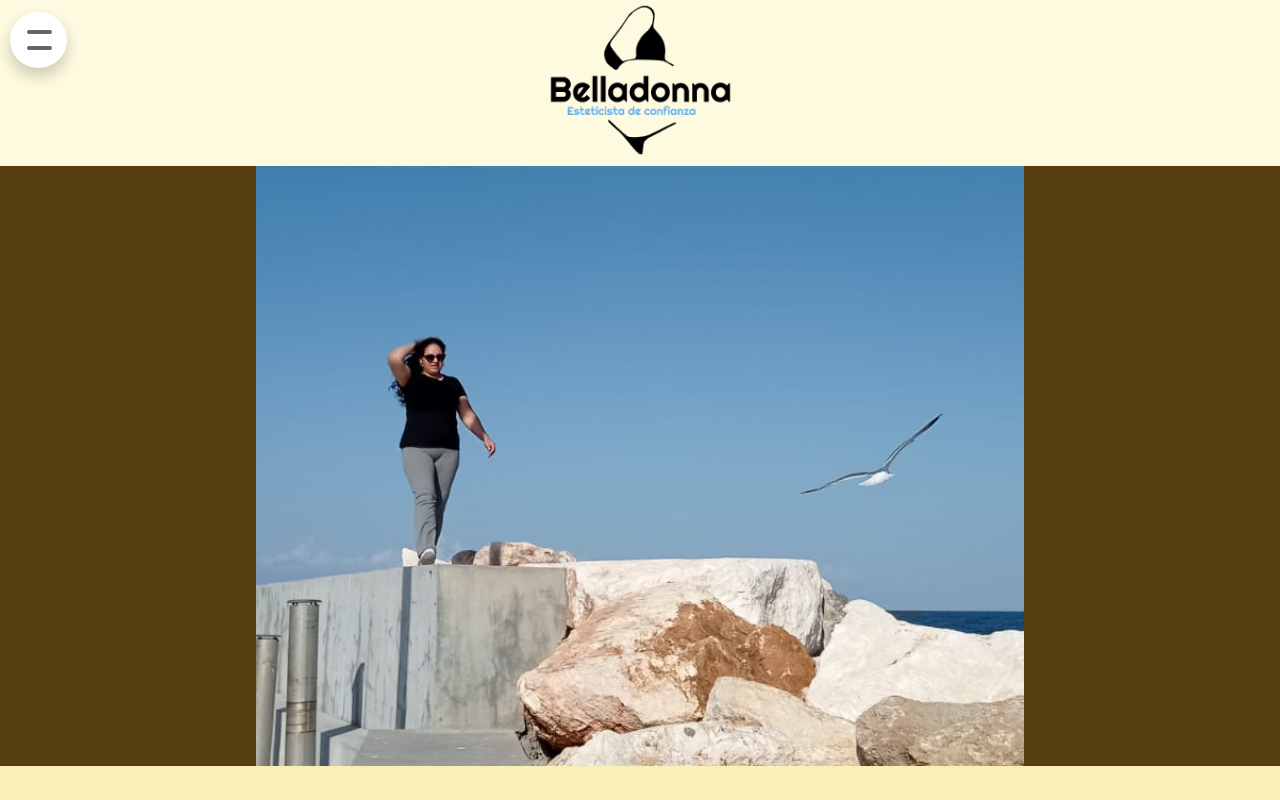
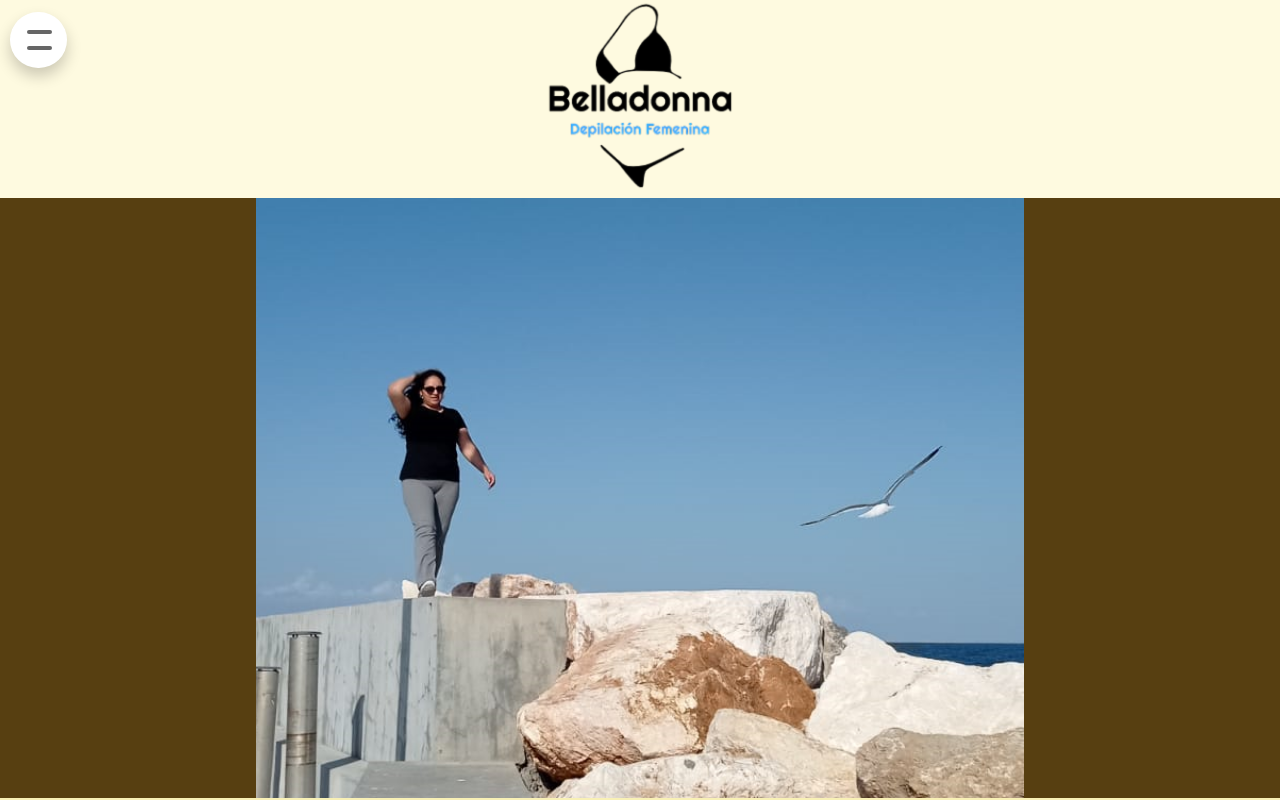
Before and after one commit to GreenMan-Coder/Belladonna, a Next.js app: page /Belladonna in a window 1280 px wide. Shown: the top 800 px of the page. Built offline with nearby package versions, Linux system fonts and the light colour scheme.

Commit message:
version2

```diff
--- a/components/header/Logo.jsx
+++ b/components/header/Logo.jsx
@@ -2,7 +2,7 @@ const Logo = ({image, tam}) => {
 
     return <div className="container">
 
-        {image === "one" ? <img src="/img/header/Logo.png" alt="bellaDonna" /> : <img src="/img/header/Logo2.png" alt="bellaDonna" />}
+        {image === "one" ? <img src="/img/header/Logo3.png" alt="bellaDonna" /> : <img src="/img/header/Logo2.png" alt="bellaDonna" />}
 
 
         <style jsx>{`
--- a/pages/Belladonna.jsx
+++ b/pages/Belladonna.jsx
@@ -5,7 +5,7 @@ import Biografia from "../components/belladonna/Biografia"
 const Belladonna = () => {
     return <article className="container">
 
-        <Header image="one" tam="10rem" num={1} num2={4}/>
+        <Header image="one" tam="12rem" num={1} num2={4}/>
         <Img/>
         <Biografia/>
 
--- a/pages/Services.jsx
+++ b/pages/Services.jsx
@@ -11,7 +11,7 @@ const Services = () => {
 
     return <section className="container">
 
-        <Header image="one" tam="10rem" num={1} num2={3}/>
+        <Header image="one" tam="12rem" num={1} num2={3}/>
         <Tittle row="2/3" col="1/5" />
         <h2>Elige la zona</h2>
 
--- a/pages/Store.jsx
+++ b/pages/Store.jsx
@@ -6,7 +6,7 @@ import Tittle from "../components/store/Tittle"
 const Store = () => {
     return <section className="container">
 
-        <Header image="one" tam="11rem" num={1} num2 = {2}/>
+        <Header image="one" tam="12rem" num={1} num2 = {2}/>
         <Tittle row="2/3"/>
         <Jewelry row="3/4"/>
         {/* <BuySteps row="4/5"/> */}
--- a/pages/index.jsx
+++ b/pages/index.jsx
@@ -12,7 +12,7 @@ const Front = () => {
         <link rel="icon" href="/favicon.ico" />
     </Head>
 
-        <Header image="one" tam="10rem" pos="center" num={2}/>
+        <Header image="one" tam="12rem" pos="center" num={2}/>
         <Trunk/>
         <style jsx>{`
 
```
Also changed, not shown: public/img/header/Logo3.png (added).
